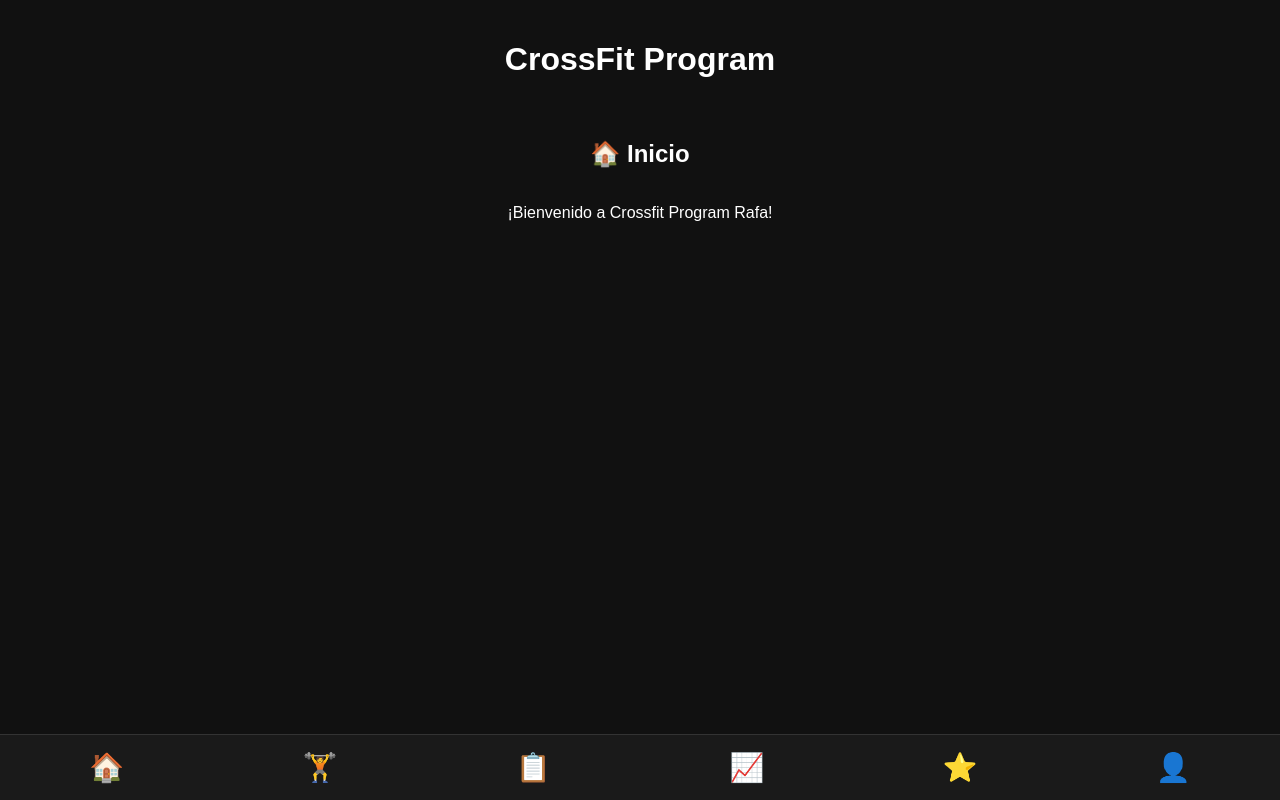
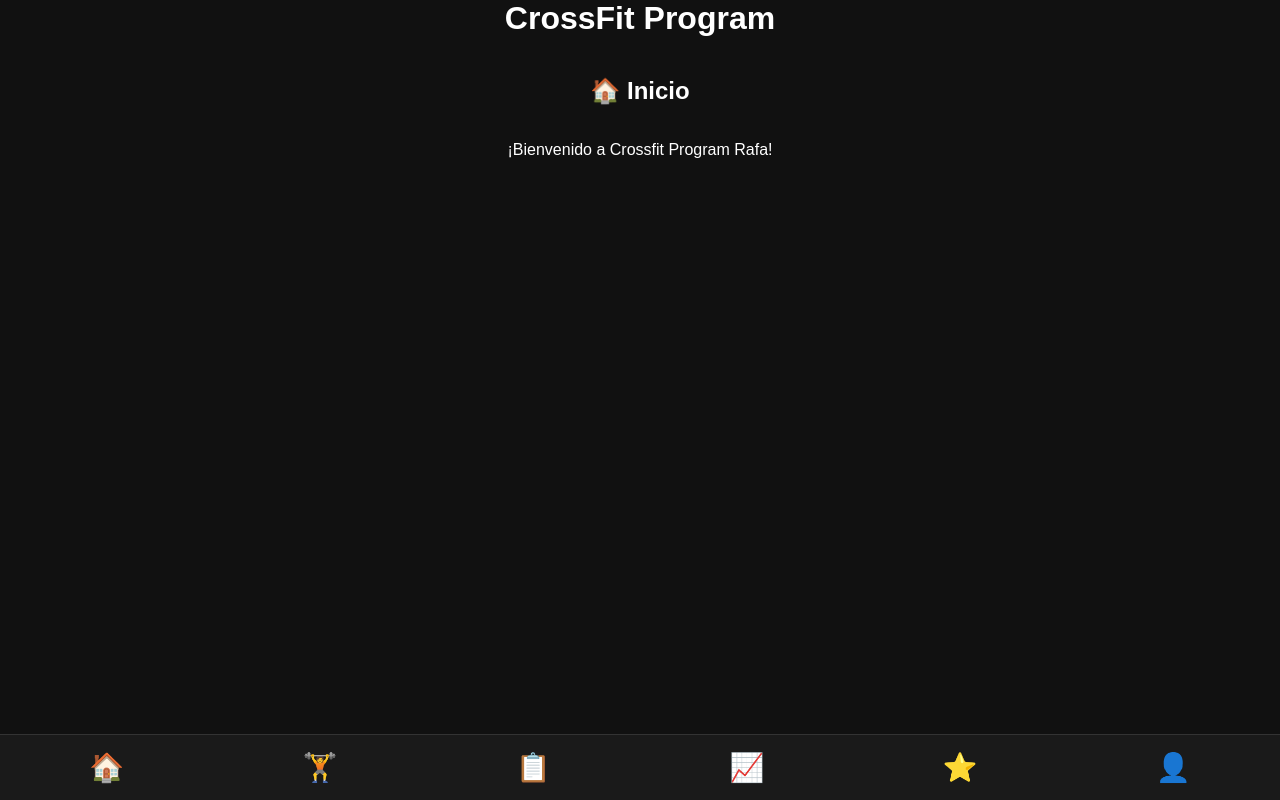
Before and after one commit to rafalopezh99-bot/crossfit-program, a React (Vite) app in the folder crossfit-ai-app/: page / in a window 1280 px wide. Built offline with nearby package versions, Linux system fonts and the light colour scheme.

Commit message:
Ultimos cambios

```diff
--- a/crossfit-ai-app/src/App.css
+++ b/crossfit-ai-app/src/App.css
@@ -12,7 +12,10 @@
 
 h1 {
   text-align: center;
-  padding-top: 20px;
+  padding-top: 16px 0;
+  margin: 0;
+  flex-shrink: 0;
+  background-color: #111;
 }
 
 .content {
@@ -382,3 +385,12 @@
   padding: 12px;
   margin-bottom: 12px;
 }
+
+.table-wrapper {
+  width: 100%;
+  overflow-x: auto;
+}
+
+.table-wrapper {
+  min-width: 220px;
+}
--- a/crossfit-ai-app/src/pages/Pesos.jsx
+++ b/crossfit-ai-app/src/pages/Pesos.jsx
@@ -219,6 +219,8 @@
                 <section className="history-section">
                     <h3>Histórico</h3>
 
+                    <div className="table-wrapper">
+
                         <table>
                             <thead>
                                 <tr>
@@ -265,7 +267,11 @@
                                 })}
 
                             </tbody>
+
                         </table>
+
+                    </div>
+
                 </section>
 
                 <section className="chart-section">
```
Lines whose indentation alone changed are shown as unchanged.
